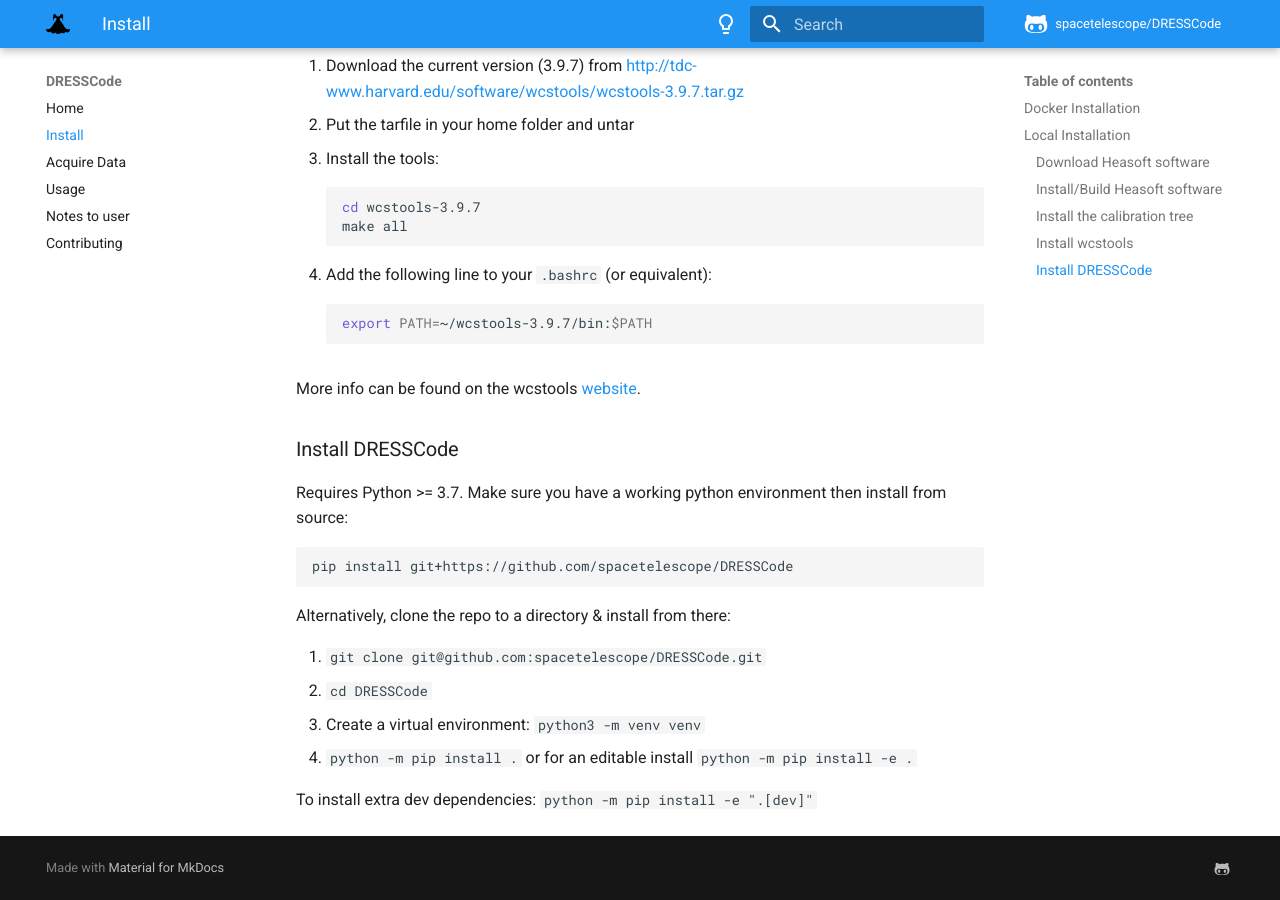
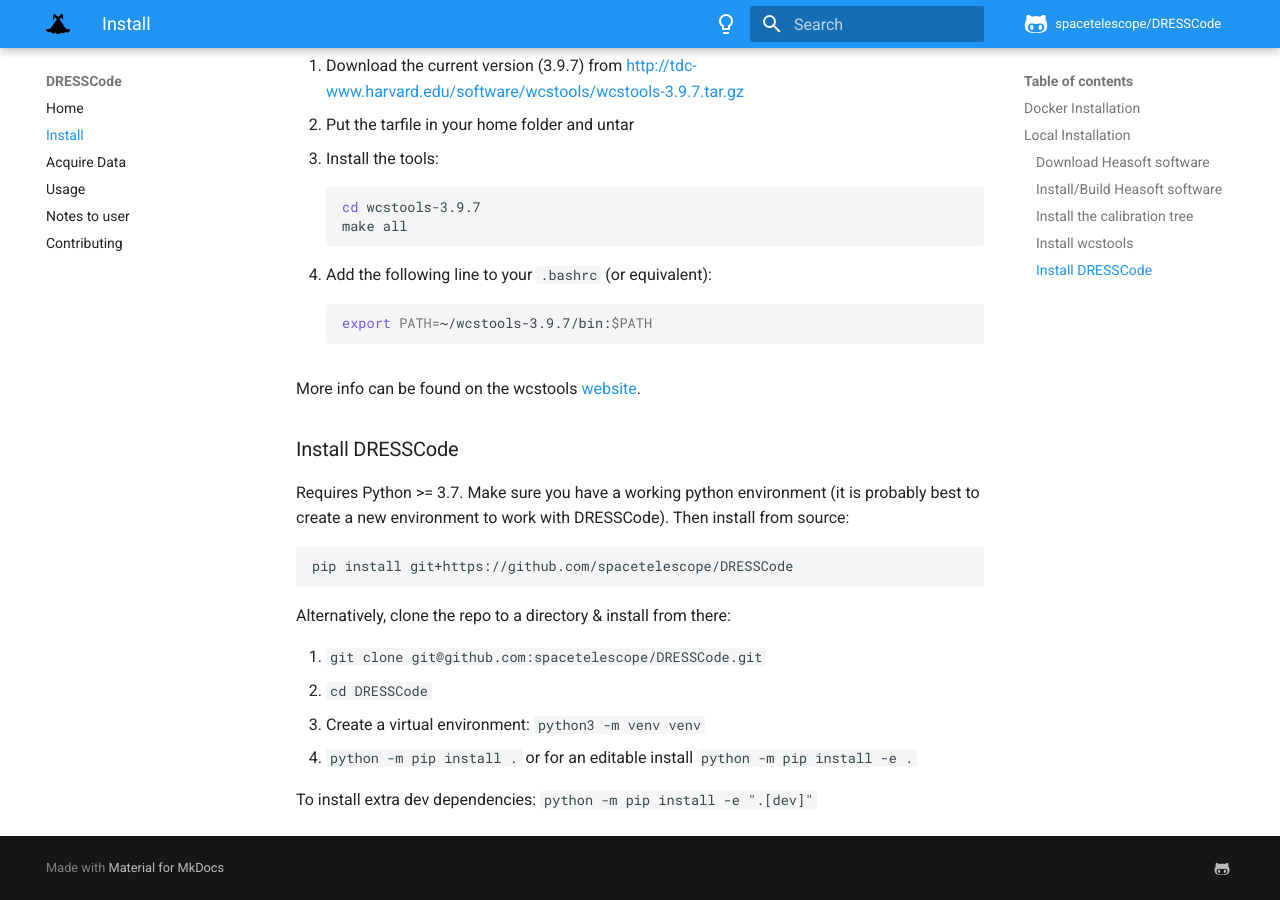
Before and after one commit to spacetelescope/DRESSCode, an MkDocs documentation site: the page built from docs/install.md, in a window 1280 px wide and 900 px high, scrolled down 1649 px. Built offline with MkDocs 1.6.1 and Material for MkDocs 9.7.7, drawn with Linux system fonts in a browser that asks for light colours; comment, search, counter and statistics services are not loaded.

Commit message:
Updated installation command

````diff
--- a/docs/install.md
+++ b/docs/install.md
@@ -71,7 +71,7 @@
 
 ### Install DRESSCode
 
-Requires Python >= 3.7. Make sure you have a working python environment then install from source:
+Requires Python >= 3.7. Make sure you have a working python environment (it is probably best to create a new environment to work with DRESSCode). Then install from source:
 
 ```cmd
 pip install git+https://github.com/spacetelescope/DRESSCode
````
